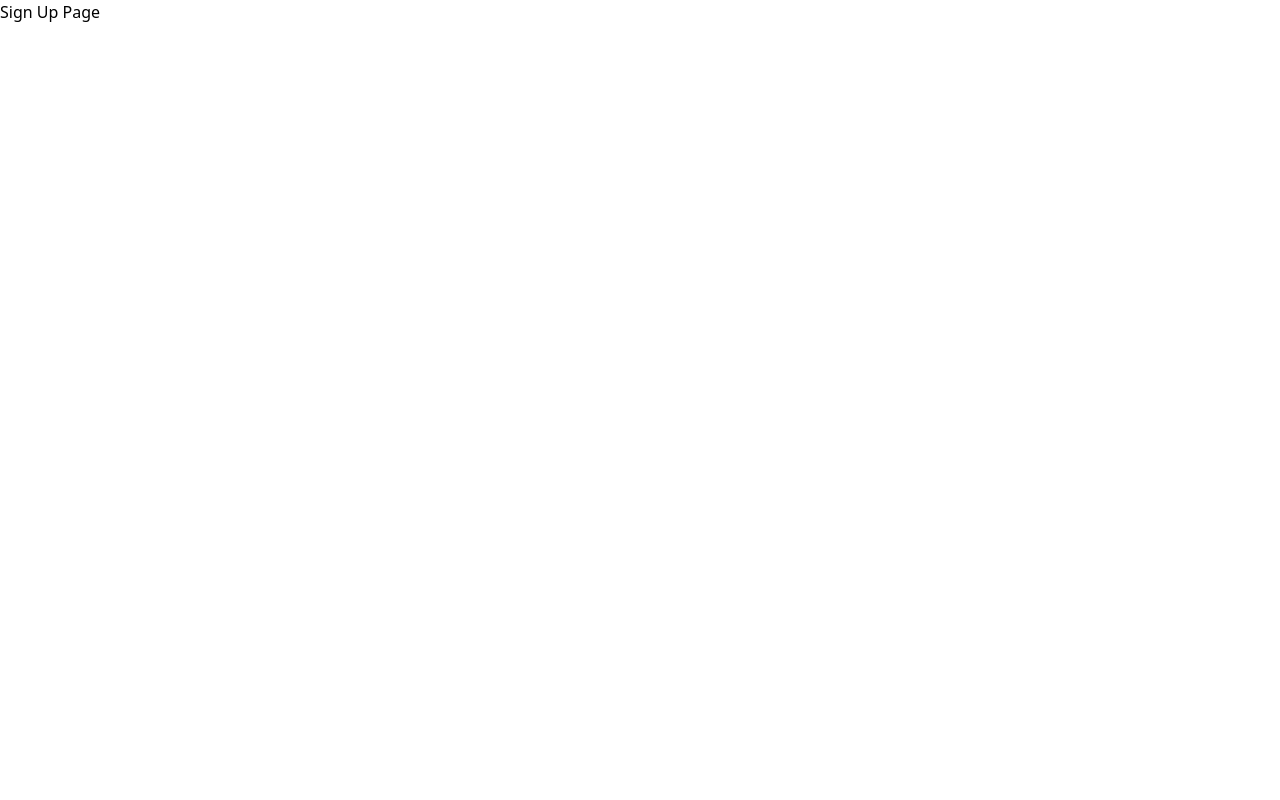
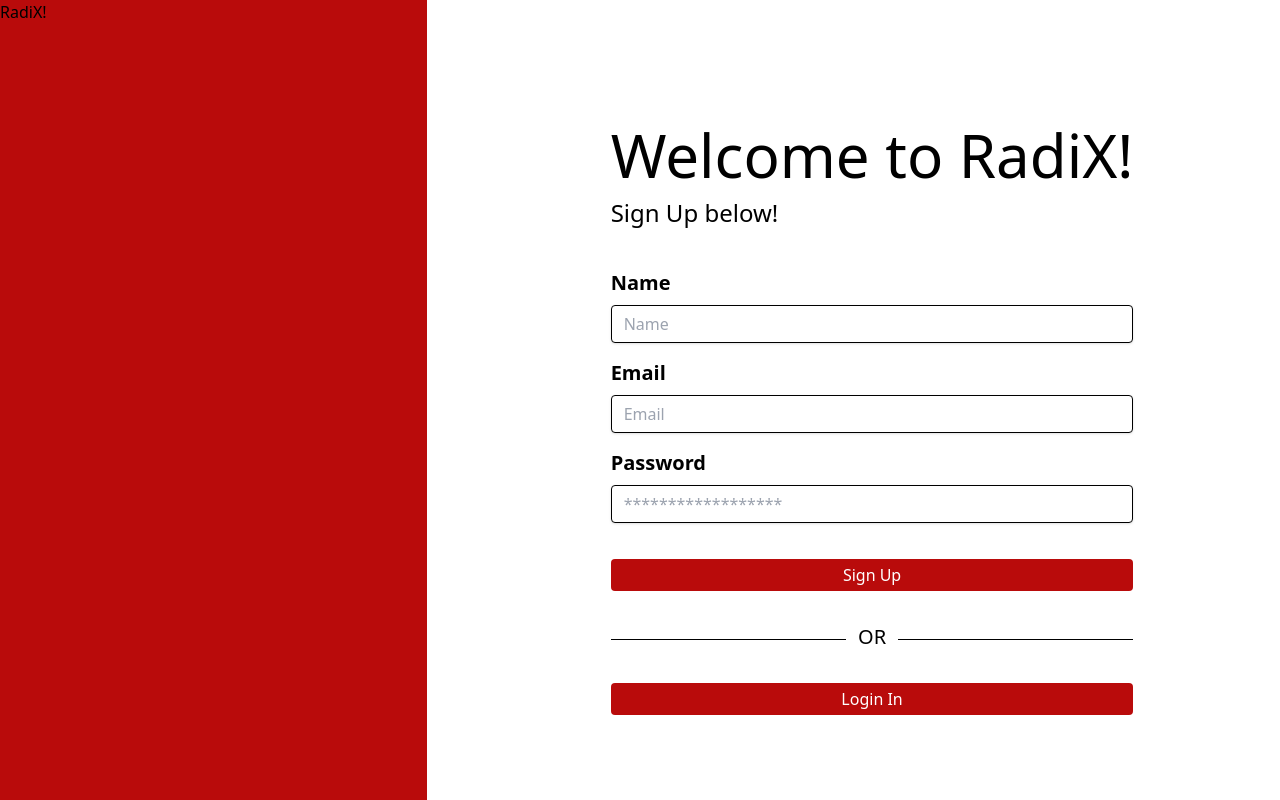
Before and after one commit to Mohinaa/RadiX, a React (Vite) app in the folder frontend/: page /signup in a window 1280 px wide. Built offline with nearby package versions, Linux system fonts and the light colour scheme.

Commit message:
adding the sign up and login sheet

```diff
--- /dev/null
+++ b/frontend/src/components/Button.jsx
@@ -0,0 +1,10 @@
+function Button(props){
+    return(
+        <div>
+             <button className="bg-darkred text-white w-full text-center p-1 rounded ">{props.message} </button>
+        </div>
+    );
+
+
+}
+export default Button;
--- /dev/null
+++ b/frontend/src/components/LoginForm.jsx
@@ -0,0 +1,27 @@
+import Button from '../components/Button';
+import { Link } from 'react-router-dom';
+function LoginForm(){
+    return(
+        <div>
+            <div className="w-full">
+                <form class="bg-white">
+                    <div className="mb-4">
+                        <label className="block text-gray-700 text-xl font-bold mb-2" htmlFor="email">
+                            Email
+                        </label>
+                        <input className="shadow appearance-none border rounded w-full py-2 px-3 text-gray-700 leading-tight focus:outline-none focus:shadow-outline" id="username" type="text" placeholder="Email"></input>
+                    </div>
+                    <div class="mb-6">
+                        <label class="block text-gray-700 text-xl font-bold mb-2" htmlFor="password">
+                            Password
+                        </label>
+                        <input class="shadow appearance-none border border-red-500 rounded w-full py-2 px-3 text-gray-700 mb-3 leading-tight focus:outline-none focus:shadow-outline" id="password" type="password" placeholder="******************"></input>
+                    </div>
+                    <Link to = "/"><Button message="Login"> </Button></Link>
+                </form>
+            </div>
+        </div>
+    );
+
+}
+export default LoginForm;
--- a/frontend/src/components/SideBar.jsx
+++ b/frontend/src/components/SideBar.jsx
@@ -1,7 +1,7 @@
 function SideBar(){
     return(
-        <div className = " h-screen w-1/3 bg-darkred">
-            <p>The dark red</p>
+        <div className = " h-screen  w-1/3 bg-darkred">
+            <h1>RadiX! </h1>
         </div>
     );
 
--- /dev/null
+++ b/frontend/src/components/SignUpForm.jsx
@@ -0,0 +1,34 @@
+import Button from '../components/Button';
+import { Link } from 'react-router-dom';
+function SignUpForm(){
+    return(
+        <div>
+            <div className="w-full">
+                <form class="bg-white">
+                    <div className="mb-4">
+                        <label className="block text-gray-700 text-xl font-bold mb-2" htmlFor="name">
+                            Name
+                        </label>
+                        <input className="shadow appearance-none border rounded w-full py-2 px-3 text-gray-700 leading-tight focus:outline-none focus:shadow-outline" id="username" type="text" placeholder="Name"></input>
+                    </div>
+                    <div className="mb-4">
+                        <label className="block text-gray-700 text-xl font-bold mb-2" htmlFor="email">
+                            Email
+                        </label>
+                        <input className="shadow appearance-none border rounded w-full py-2 px-3 text-gray-700 leading-tight focus:outline-none focus:shadow-outline" id="username" type="text" placeholder="Email"></input>
+                    </div>
+                    <div class="mb-6">
+                        <label class="block text-gray-700 text-xl font-bold mb-2" htmlFor="password">
+                            Password
+                        </label>
+                        <input class="shadow appearance-none border border-red-500 rounded w-full py-2 px-3 text-gray-700 mb-3 leading-tight focus:outline-none focus:shadow-outline" id="password" type="password" placeholder="******************"></input>
+                    </div>
+                    <Link to = "/"><Button message="Sign Up"></Button></Link>
+
+                </form>
+            </div>
+        </div>
+    );
+
+}
+export default SignUpForm;
--- a/frontend/src/pages/Login.jsx
+++ b/frontend/src/pages/Login.jsx
@@ -1,10 +1,24 @@
 import  SideBar from '../components/SideBar'
+import LoginForm  from '../components/LoginForm'
+import Button from '../components/Button';
+import { Link } from 'react-router-dom';
 function Login(){
     return(
         <div>
-            <div>
-                <SideBar></SideBar>
-                <div>
+            <div className = "flex">
+                <SideBar className = ""></SideBar>
+                <div className = "content-center ml-40 pl-6 pt-10">
+                    <div className = "flex flex-col">
+                        <h1 className = "mb-3 text-7xl"> Welcome to RadiX! </h1>
+                        <p className = "text-3xl mb-10">Login in below!</p>
+                    </div>
+                    <LoginForm className = "mb-3"></LoginForm>
+
+                    <div className = " w-full text-center flex mt-8 mb-8">
+                        <hr className = "mt-4 border-1 w-1/2"></hr> <p className = "ml-3 mr-3 text-xl">OR</p>  <hr className = " mt-4 border-1 w-1/2"></hr>
+                    </div>
+                    <Link to ="/signup"><Button message="Sign Up"></Button></Link>
+
 
                 </div>
 
--- a/frontend/src/pages/Signup.jsx
+++ b/frontend/src/pages/Signup.jsx
@@ -1,9 +1,30 @@
+import  SideBar from '../components/SideBar'
+import SignUpForm  from '../components/SignUpForm'
+import Button from '../components/Button'
+import { Link } from 'react-router-dom';
 function Signup(){
-    return (
+    return(
         <div>
-            <p>Sign Up Page</p>
+            <div className = "flex">
+                <SideBar className = ""></SideBar>
+                <div className = "content-center ml-40 pl-6 pt-10">
+                    <div className = "flex flex-col">
+                        <h1 className = "mb-3 text-6xl"> Welcome to RadiX! </h1>
+                        <p className = "text-2xl mb-10">Sign Up below!</p>
+                    </div>
+                    <SignUpForm className = "mb-3"></SignUpForm>
+
+                    <div className = " w-full text-center flex mt-8  mb-8">
+                        <hr className = "mt-4 border-1 w-1/2"></hr> <p className = "ml-3 mr-3 text-xl">OR</p>  <hr className = " mt-4 border-1 w-1/2"></hr>
+                    </div>
+                    <Link to  = "/login" ><Button message="Login In"></Button></Link>
+
+
+                </div>
+
+            </div>
         </div>
+
     );
-
 }
 export default Signup;
--- a/frontend/tailwind.config.js
+++ b/frontend/tailwind.config.js
@@ -5,7 +5,8 @@ export default {
   ],
   theme: {
     colors:{
-      darkred:'#B90B0B'
+      darkred:'#B90B0B',
+      white:'#FFFFFF'
     },
     extend: {},
   },
```
